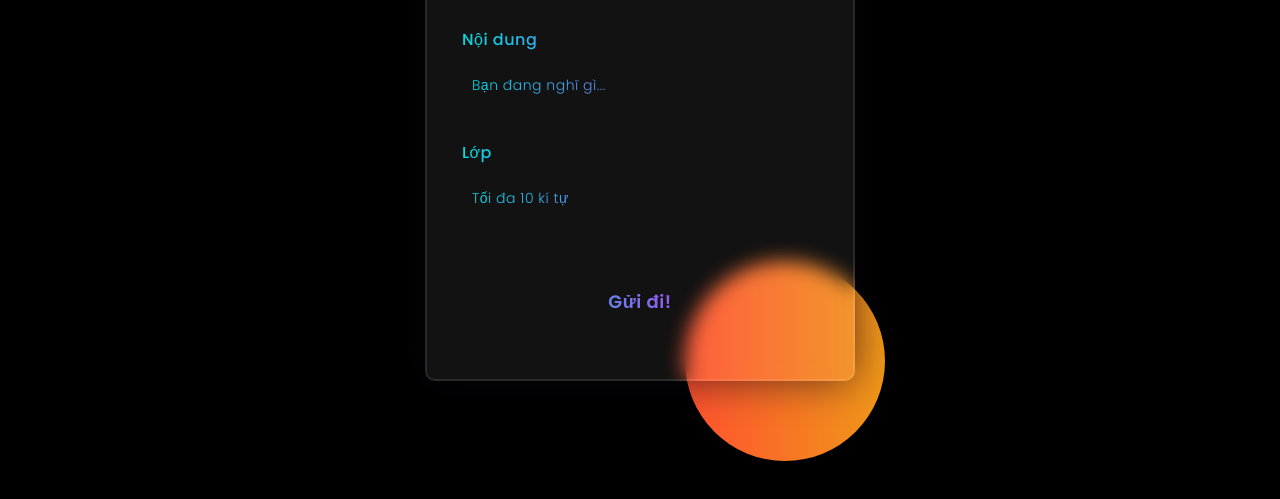
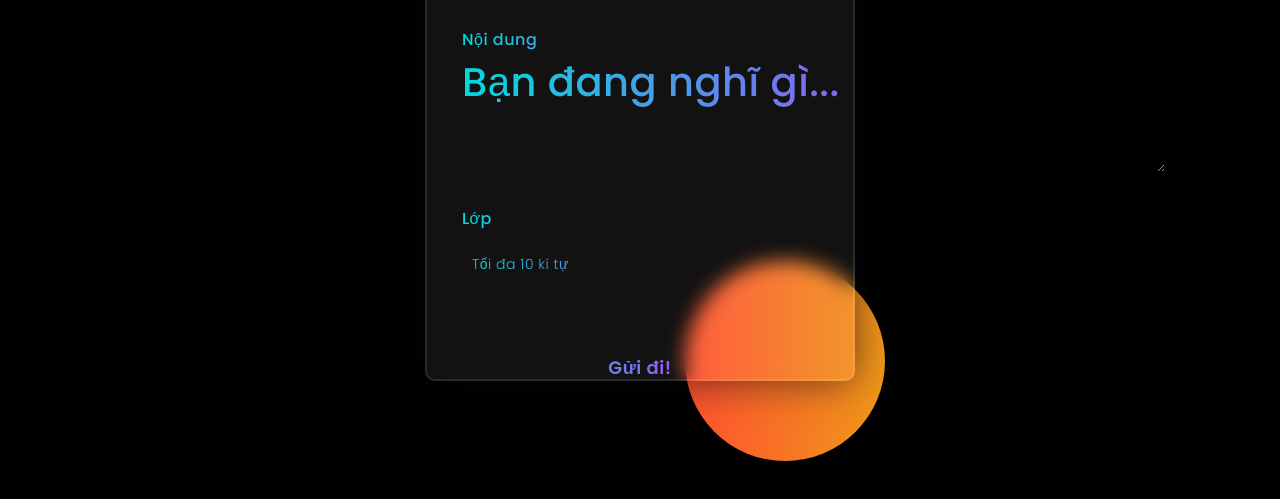
Before and after one commit to kademy-software/le-hong-phong-hoc-sinh-an-danh, a plain HTML site: page index.html in a window 1280 px wide. Shown: the part 279-778 px from the top of the page. Drawn offline with Linux system fonts and the light colour scheme.

Commit message:
Update index.html

```diff
--- a/index.html
+++ b/index.html
@@ -26,8 +26,8 @@
         </h3>
 
         <label>Nội dung</label>
-        <input name="Noi_dung" type="text" placeholder="Bạn đang nghĩ gì..." id="username" required>
-
+        <textarea id="noidung" name="Noi_dung" type="text" placeholder="Bạn đang nghĩ gì..." id="username" required>
+</textarea>
         <label for="password">Lớp</label>
         <input name="lop" type="text" placeholder="Tối đa 10 kí tự" id="password">
 
```
